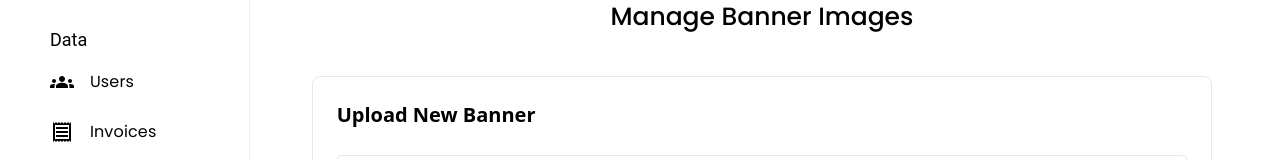
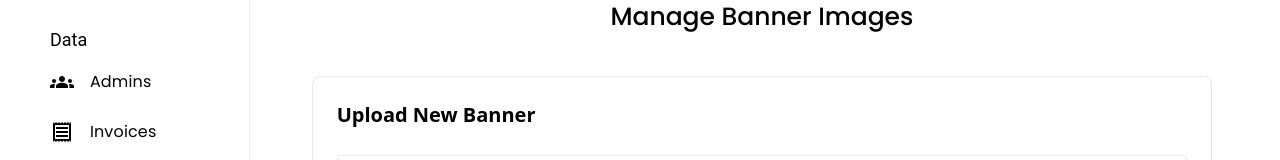
Before and after one commit to LmsApp2025/LMS-APP, a Next.js app in the folder packages/admin/: page /admin/banners in a window 1280 px wide. Shown: the part 122-282 px from the top of the page. Built offline with nearby package versions, Linux system fonts and the light colour scheme; no server answers.

Commit message:
Admin sidebar

```diff
--- a/packages/admin/app/components/Admin/sidebar/AdminSidebar.tsx
+++ b/packages/admin/app/components/Admin/sidebar/AdminSidebar.tsx
@@ -196,8 +196,8 @@ const AdminSidebar = () => {
               {!isCollapsed && "Data"}
             </Typography>
             <Item
-              title="Users"
-              to="/admin/users"
+              title="Admins"
+              to="/admin/Admins"
               icon={<GroupsIcon className="text-black dark:text-white" />}
               selected={selected}
               setSelected={setSelected}
```
Also changed, not shown: 2 other files (tests, documents, lock files or other folders).
